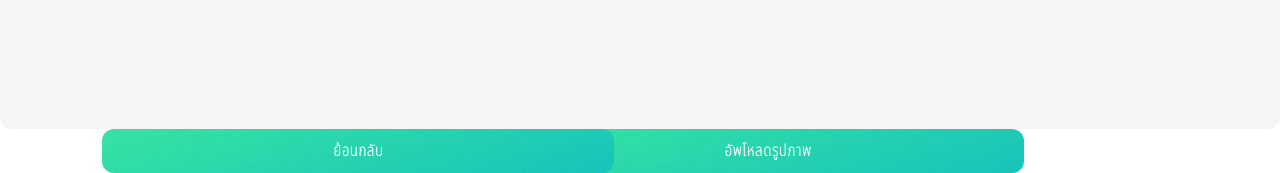
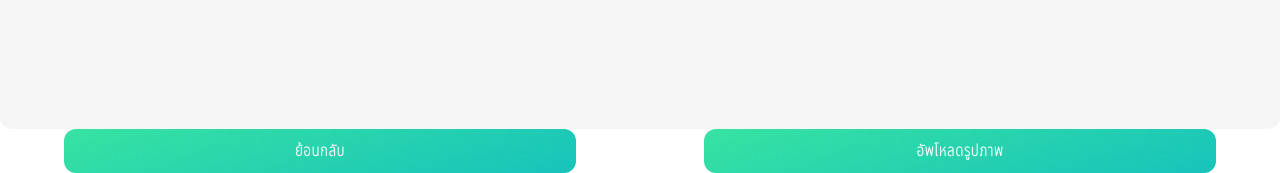
Before and after one commit to aideagems3/testforaideaupload2021, a Django app: page /example in a window 1280 px wide. Shown: the part 3994-4167 px from the top of the page. Run offline with Django 3.2, Linux system fonts and the light colour scheme.

Commit message:
edit botton43

```diff
--- a/templates/example.html
+++ b/templates/example.html
@@ -72,7 +72,6 @@
           padding: 10px;
           display: inline-block;
           background: url("{% static 'image/BGbtn.png' %}");
-
           background-size: cover;
           text-align: center;
           text-decoration: none;
@@ -200,10 +199,10 @@
                                             <div class="container-fluid " id="A" >
                                               <div class="row">
                                                 <div class="container">
-                                              <a href="/upload"> <button type="submit" class="btn-1 col-md-10 col-lg-8 col-xl-7 col-xl-9 mx-auto text-center " style="right: 20%; ">อัพโหลดรูปภาพ</button> </a>
+                                              <a href="/upload"> <button type="submit" class="btn-1 col-md-10 col-lg-8 col-xl-7 col-xl-9 mx-auto text-center " style="right: 5%; ">อัพโหลดรูปภาพ</button> </a>
                                                 </div>
                                                 <div class="container">
-                                                  <a href="/home"> <button type="submit" class="btn-1 col-md-10 col-lg-8 col-xl-7 col-xl-9 mx-auto text-center "style="left: 8%;">ย้อนกลับ</button> </a>
+                                                  <a href="/home"> <button type="submit" class="btn-1 col-md-10 col-lg-8 col-xl-7 col-xl-9 mx-auto text-center "style="left: 5%;">ย้อนกลับ</button> </a>
                                                    </div>
                                           </div>
                                       </div>
--- a/templates/objective.html
+++ b/templates/objective.html
@@ -241,10 +241,10 @@
                <div class="container-fluid " id="A" ;>
                 <div class="row">
                   <div class="container">
-                <a href="/upload"> <button type="submit"   class="btn-1 col-sm-6 col-md-10 col-lg-8 col-xl-7 col-xl-9 mx-auto text-center " style="right: 10%; ">อัพโหลดรูปภาพ</button> </a>
+                <a href="/upload"> <button type="submit"   class="btn-1 col-sm-6 col-md-10 col-lg-8 col-xl-7 col-xl-9 mx-auto text-center " style="right: 5%; ">อัพโหลดรูปภาพ</button> </a>
                   </div>
                   <div class="container">
-                    <a href="/home"> <button type="submit"  class="btn-1  col-sm-6 col-md-10 col-lg-8 col-xl-7 col-xl-9 mx-auto text-center "style="left: 10%;">ย้อนกลับ</button> </a>
+                    <a href="/home"> <button type="submit"  class="btn-1  col-sm-6 col-md-10 col-lg-8 col-xl-7 col-xl-9 mx-auto text-center "style="left: 5%;">ย้อนกลับ</button> </a>
                      </div>
             </div>
 
```
